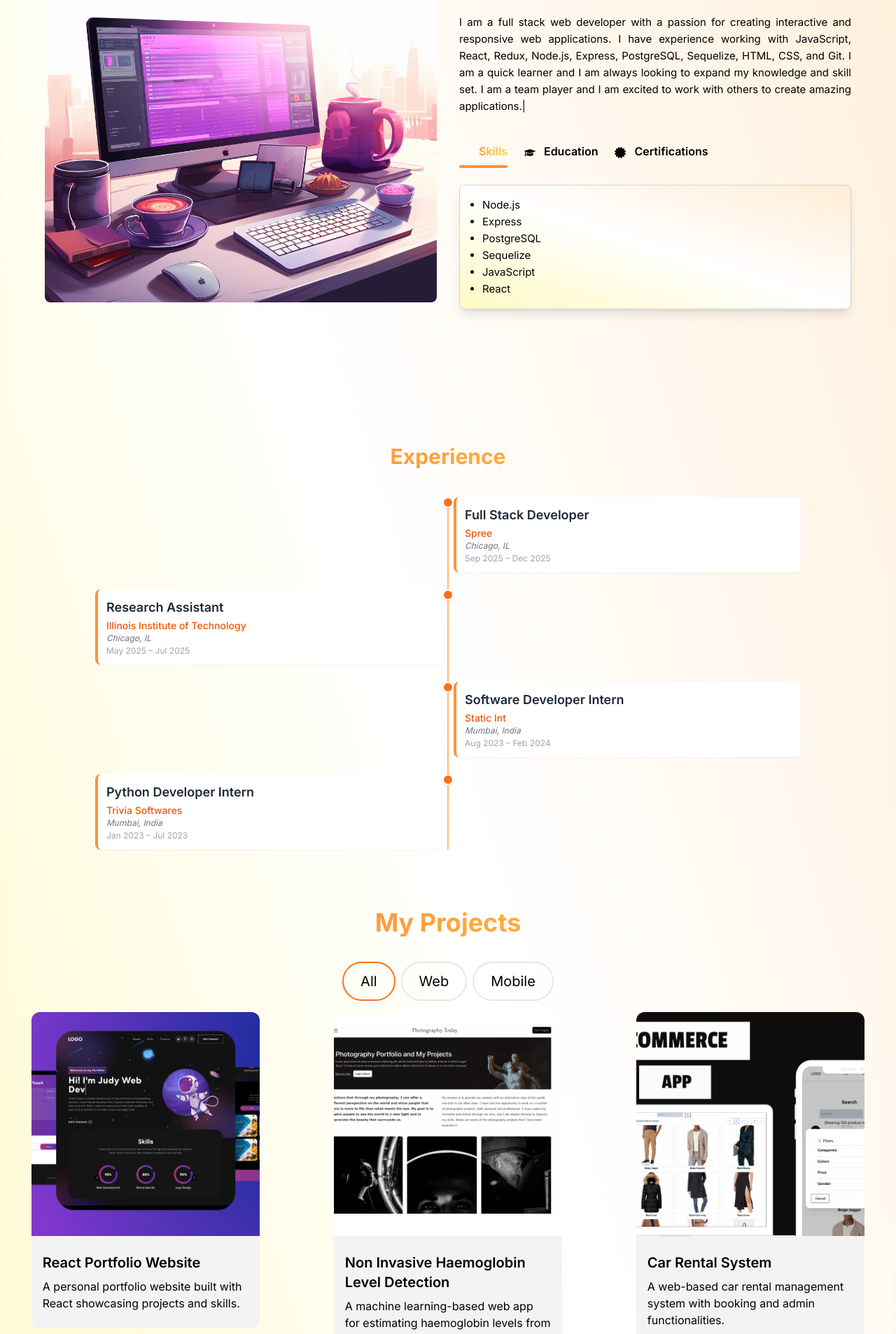
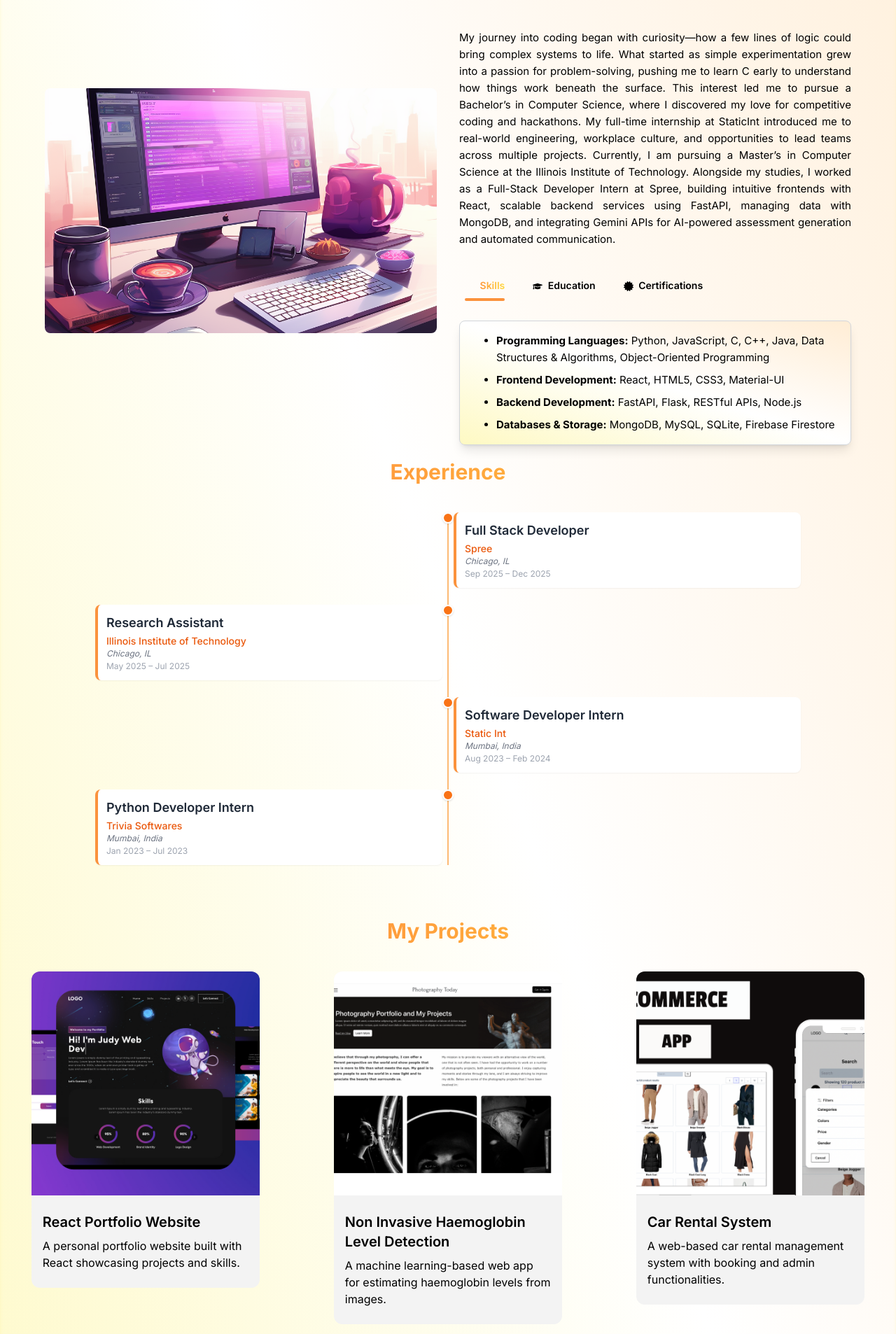
Before and after one commit to kasturi-23/_Portfolio, a Next.js app: page / in a window 1280 px wide. Shown: the part 886-2792 px from the top of the page at 70% size. Built offline with nearby package versions, Linux system fonts and the light colour scheme.

Commit message:
Fixing the UI

```diff
--- a/src/app/components/AboutSection.jsx
+++ b/src/app/components/AboutSection.jsx
@@ -17,12 +17,21 @@ const TAB_DATA = [
         transition={{ duration: 0.4 }}
         className="list-disc pl-4 text-black text-sm sm:text-base lg:text-[15px]"
       >
-        <li>Node.js</li>
-        <li>Express</li>
-        <li>PostgreSQL</li>
-        <li>Sequelize</li>
-        <li>JavaScript</li>
-        <li>React</li>
+        <ul className="list-disc pl-5 space-y-2">
+  <li>
+    <strong>Programming Languages:</strong> Python, JavaScript, C, C++, Java, Data Structures & Algorithms, Object-Oriented Programming
+  </li>
+  <li>
+    <strong>Frontend Development:</strong> React, HTML5, CSS3, Material-UI
+  </li>
+  <li>
+    <strong>Backend Development:</strong> FastAPI, Flask, RESTful APIs, Node.js
+  </li>
+  <li>
+    <strong>Databases & Storage:</strong> MongoDB, MySQL, SQLite, Firebase Firestore
+  </li>
+</ul>
+
       </motion.ul>
     ),
   },
@@ -34,8 +43,9 @@ const TAB_DATA = [
   initial={{ opacity: 0 }}
   animate={{ opacity: 1 }}
   transition={{ duration: 0.5 }}
-        className="relative w-full max-w-3xl mx-auto px-2 border-l-2 border-orange-300"
+  className="relative w-full max-w-3xl mx-auto px-2"
 >
+  {/* Center line (only visible on md and above) */}
   <div className="hidden md:block absolute left-1/2 top-0 h-full w-1 bg-orange-300 transform -translate-x-1/2"></div>
 
   <div className="flex flex-col md:flex-row items-center mb-10 w-full">
@@ -71,6 +81,7 @@ const TAB_DATA = [
     <div className="hidden md:block md:w-1/2"></div>
   </div>
 </motion.div>
+
     ),
   },
   {
@@ -115,21 +126,21 @@ const AboutSection = () => {
   initial={{ opacity: 0, rotateY: 15 }}
   animate={{ opacity: 1, rotateY: 0 }}
   transition={{ duration: 0.8 }}
-          className="relative w-full h-[350px] sm:h-[400px] md:h-[450px] perspective mx-auto"
+  className="relative w-full h-[250px] sm:h-[300px] md:h-[350px] perspective mx-auto"
 >
   <div className="relative w-full h-full transition-transform duration-700 transform-style preserve-3d hover:rotate-y-180">
     <div className="absolute w-full h-full backface-hidden">
       <Image
         src="/images/about-image.png"
         alt="Profile"
-                width={1200}
-                height={600}
+        width={600}   // reduced width
+        height={300}  // reduced height
         className="rounded-lg object-cover w-full h-full"
       />
     </div>
-            <div className="absolute w-full h-full backface-hidden rotate-y-180 bg-gradient-to-r from-[#FF6F3C] to-[#FFD93D] rounded-lg flex flex-col items-center justify-center text-black p-6">
-              <h3 className="text-xl font-semibold mb-2">Achievements</h3>
-              <ul className="text-base space-y-2 text-center">
+    <div className="absolute w-full h-full backface-hidden rotate-y-180 bg-gradient-to-r from-[#FF6F3C] to-[#FFD93D] rounded-lg flex flex-col items-center justify-center text-black p-4">
+      <h3 className="text-lg font-semibold mb-2">Achievements</h3>
+      <ul className="text-sm space-y-1 text-center">
         <li>Projects: <span className="font-bold">10+</span></li>
         <li>Publications: <span className="font-bold">2</span></li>
         <li>Hackathons: <span className="font-bold">2</span></li>
@@ -143,34 +154,43 @@ const AboutSection = () => {
           initial={{ opacity: 0, y: 25 }}
           animate={{ opacity: 1, y: 0 }}
           transition={{ duration: 0.8 }}
-          className="mt-10 mb-1 md:mt-0 text-left flex flex-col h-full"
+          className="mt-9 md:mt-0 text-left flex flex-col h-full"
         >
-          <h2 className="text-4xl font-bold mb-4 text-transparent bg-clip-text bg-gradient-to-r from-[#FF6F3C] to-[#FFD93D]">
+          <h2 className="text-center text-2xl sm:text-3xl font-bold mb-10 text-transparent bg-clip-text bg-gradient-to-r from-[#FF6F3C] to-[#FFD93D]">
         About Me
       </h2>
 
-          <TypeAnimation
-            sequence={[
-              "I am a full stack web developer with a passion for creating interactive and responsive web applications. I have experience working with JavaScript, React, Redux, Node.js, Express, PostgreSQL, Sequelize, HTML, CSS, and Git. I am a quick learner and I am always looking to expand my knowledge and skill set. I am a team player and I am excited to work with others to create amazing applications.",
-              20000,
-            ]}
-            wrapper="p"
-            speed={90}
-            className="text-sm sm:text-base lg:text-[15px] mb-6 leading-relaxed text-black text-justify"
-            repeat={Infinity}
-          />
+          <p className="text-sm sm:text-base lg:text-[15px] mb-6 leading-relaxed text-black text-justify">
+  My journey into coding began with curiosity—how a few lines of logic could bring complex systems to life. What started as simple experimentation grew into a passion for problem-solving, pushing me to learn C early to understand how things work beneath the surface. This interest led me to pursue a Bachelor’s in Computer Science, where I discovered my love for competitive coding and hackathons.
+
+  My full-time internship at StaticInt introduced me to real-world engineering, workplace culture, and opportunities to lead teams across multiple projects. Currently, I am pursuing a Master’s in Computer Science at the Illinois Institute of Technology. Alongside my studies, I worked as a Full-Stack Developer Intern at Spree, building intuitive frontends with React, scalable backend services using FastAPI, managing data with MongoDB, and integrating Gemini APIs for AI-powered assessment generation and automated communication.
+</p>
+
 
          <div className="flex flex-wrap gap-3 mt-4 justify-center sm:justify-start">
-            <TabButton selectTab={() => handleTabChange("skills")} active={tab === "skills"}>
-              <FaTools className="inline mr-2" /> Skills
+  <TabButton
+    selectTab={() => handleTabChange("skills")}
+    active={tab === "skills"}
+    className="px-2 py-1 text-sm"
+  >
+    <FaTools className="inline mr-1" /> Skills
   </TabButton>
-            <TabButton selectTab={() => handleTabChange("education")} active={tab === "education"}>
-              <FaGraduationCap className="inline mr-2" /> Education
+  <TabButton
+    selectTab={() => handleTabChange("education")}
+    active={tab === "education"}
+    className="px-2 py-1 text-sm"
+  >
+    <FaGraduationCap className="inline mr-1" /> Education
   </TabButton>
-            <TabButton selectTab={() => handleTabChange("certifications")} active={tab === "certifications"}>
-              <FaCertificate className="inline mr-2" /> Certifications
+  <TabButton
+    selectTab={() => handleTabChange("certifications")}
+    active={tab === "certifications"}
+    className="px-2 py-1 text-sm"
+  >
+    <FaCertificate className="inline mr-1" /> Certifications
   </TabButton>
 </div>
+
 
           <motion.div
             key={tab}
--- a/src/app/components/HeroSection.jsx
+++ b/src/app/components/HeroSection.jsx
@@ -37,7 +37,7 @@ const HeroSection = () => {
           >
             <h1 className="mb-4 font-extrabold text-2xl sm:text-4xl md:text-5xl lg:text-6xl">
               <span className="text-transparent bg-clip-text bg-gradient-to-r from-[#FF6F3C] to-[#FFD93D]">
-                Hello, I&apos;m Kasturi
+                Hello, I&apos;m Kasturi P Shinde
               </span>
 
               <TypeAnimation
--- a/src/app/components/ProjectsSection.jsx
+++ b/src/app/components/ProjectsSection.jsx
@@ -1,7 +1,7 @@
+
 "use client";
-import React, { useState, useRef } from "react";
+import React, { useRef } from "react";
 import ProjectCard from "./ProjectCard";
-import ProjectTag from "./ProjectTag";
 import { motion, useInView } from "framer-motion";
 
 const projectsData = [
@@ -10,7 +10,6 @@ const projectsData = [
     title: "React Portfolio Website",
     description: "A personal portfolio website built with React showcasing projects and skills.",
     image: "/images/projects/1.png",
-    tag: ["All", "Web"],
     gitUrl: "https://github.com/kasturi-23/_Portfolio",
     previewUrl: "/",
   },
@@ -19,7 +18,6 @@ const projectsData = [
     title: "Non Invasive Haemoglobin Level Detection",
     description: "A machine learning-based web app for estimating haemoglobin levels from images.",
     image: "/images/projects/2.png",
-    tag: ["All", "Web"],
     gitUrl: "https://github.com/kasturi-23/Non_Invasive_Haemoglobin",
     previewUrl: "/",
   },
@@ -28,51 +26,14 @@ const projectsData = [
     title: "Car Rental System",
     description: "A web-based car rental management system with booking and admin functionalities.",
     image: "/images/projects/3.png",
-    tag: ["All", "Web"],
     gitUrl: "https://github.com/kasturi-23/Car_Rental_System",
-    previewUrl: "/",
-  },
-  {
-    id: 4,
-    title: "Food Ordering Application",
-    description: "A cross-platform mobile app for ordering food with real-time order tracking.",
-    image: "/images/projects/4.png",
-    tag: ["All", "Mobile"],
-    gitUrl: "https://github.com/kasturi-23/Food_Ordering_App",
-    previewUrl: "/",
-  },
-  {
-    id: 5,
-    title: "Virtual Office Web App",
-    description: "An interactive web app for remote office collaboration with authentication features.",
-    image: "/images/projects/5.png",
-    tag: ["All", "Web"],
-    gitUrl: "https://github.com/kasturi-23/Virtual_office_Web_App",
-    previewUrl: "/",
-  },
-  {
-    id: 6,
-    title: "Chicago Public School Web App",
-    description: "A Flask-based web application managing public school data with CRUD operations.",
-    image: "/images/projects/6.png",
-    tag: ["All", "Web"],
-    gitUrl: "https://github.com/kasturi-23/Chicago_Public_School_using_Flask",
     previewUrl: "/",
   },
 ];
 
 const ProjectsSection = () => {
-  const [tag, setTag] = useState("All");
   const ref = useRef(null);
   const isInView = useInView(ref, { once: true });
-
-  const handleTagChange = (newTag) => {
-    setTag(newTag);
-  };
-
-  const filteredProjects = projectsData.filter((project) =>
-    project.tag.includes(tag)
-  );
 
   const cardVariants = {
     initial: { y: 50, opacity: 0 },
@@ -81,39 +42,19 @@ const ProjectsSection = () => {
 
   return (
     <section id="projects" className="w-full py-10">
-      <h2 className="text-center text-4xl font-bold mb-4 text-transparent bg-clip-text bg-gradient-to-r from-[#FF6F3C] to-[#FFD93D] mt-2 mb-4 md:mb-5">
+      <h2 className="text-center text-2xl sm:text-3xl font-bold mb-10 text-transparent bg-clip-text bg-gradient-to-r from-[#FF6F3C] to-[#FFD93D]">
         My Projects
       </h2>
 
-      {/* Tag filter buttons */}
-      <div className="text-black flex flex-row justify-center items-center gap-2 py-4">
-        <ProjectTag
-          onClick={handleTagChange}
-          name="All"
-          isSelected={tag === "All"}
-        />
-        <ProjectTag
-          onClick={handleTagChange}
-          name="Web"
-          isSelected={tag === "Web"}
-        />
-        <ProjectTag
-          onClick={handleTagChange}
-          name="Mobile"
-          isSelected={tag === "Mobile"}
-        />
-      </div>
-
-      {/* Grid container */}
       <div className="w-full max-w-screen-2xl mx-auto px-4">
         <ul ref={ref} className="grid sm:grid-cols-2 lg:grid-cols-3 gap-8 md:gap-12">
-          {filteredProjects.map((project, index) => (
+          {projectsData.map((project, index) => (
             <motion.li
               key={project.id}
               variants={cardVariants}
               initial="initial"
               animate={isInView ? "animate" : "initial"}
-              transition={{ duration: 0.3, delay: index * 0.4 }}
+              transition={{ duration: 0.3, delay: index * 0.2 }}
             >
               <ProjectCard
                 title={project.title}
```
Also changed, not shown: src/app/components/EmailSection.jsx (+35 -15 lines). Lines whose indentation alone changed are shown as unchanged.
